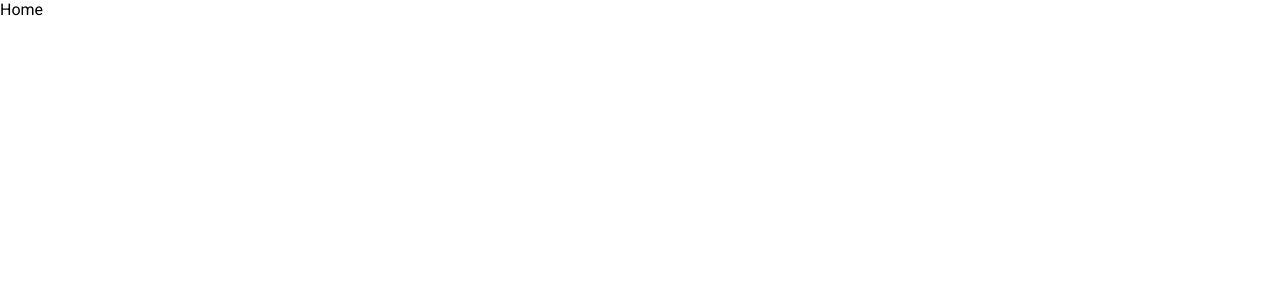
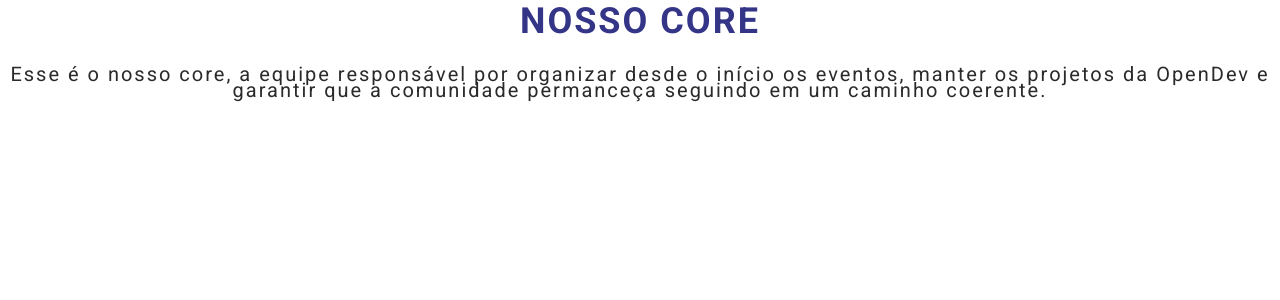
Before and after one commit to OpenDevUFCG/portal, a Next.js app: page / in a window 1280 px wide. Shown: the top 300 px of the page. Built offline with nearby package versions, Linux system fonts and the light colour scheme.

Commit message:
add subsection

```diff
--- a/src/app/page.tsx
+++ b/src/app/page.tsx
@@ -1,3 +1,14 @@
+import { SubSection } from "@/components/SubSection";
+
 export default async function HomePage() {
-  return <div>Home</div>;
+  return (
+    <div>
+      {" "}
+      <SubSection
+        title="NOSSO CORE"
+        subtitle="Esse é o nosso core, a equipe responsável por organizar desde o início os eventos,
+  manter os projetos da OpenDev e garantir que a comunidade permanceça seguindo em um caminho coerente."
+      />
+    </div>
+  );
 }
--- /dev/null
+++ b/src/components/SubSection.css
@@ -0,0 +1,20 @@
+.container {
+    display: flex;
+    flex-direction: column;
+    align-items: center;
+    gap: 24px;
+    text-align: center;
+}
+
+.title {
+    color: var(--blue-700);
+    font-size: 36px;
+    letter-spacing: 0.125rem;
+}
+
+.subtitle {
+    font-size: 20px;
+    line-height: 1rem;
+    letter-spacing: 0.125rem;
+    color: var(--gray-300);
+}
--- /dev/null
+++ b/src/components/SubSection.tsx
@@ -0,0 +1,14 @@
+import "./SubSection.css";
+type Props = {
+  title: string;
+  subtitle: string;
+};
+
+export function SubSection(props: Props) {
+  return (
+    <div className="container">
+      <h2 className="title">{props.title}</h2>
+      <p className="subtitle">{props.subtitle}</p>
+    </div>
+  );
+}
--- a/src/global.css
+++ b/src/global.css
@@ -11,4 +11,5 @@
 
   --gray-100: #f9f9f9;
   --gray-500: #555555;
+  --gray-300: #2a2a2a;
 }
```
Also changed, not shown: 1 other file (tests, documents, lock files or other folders).
